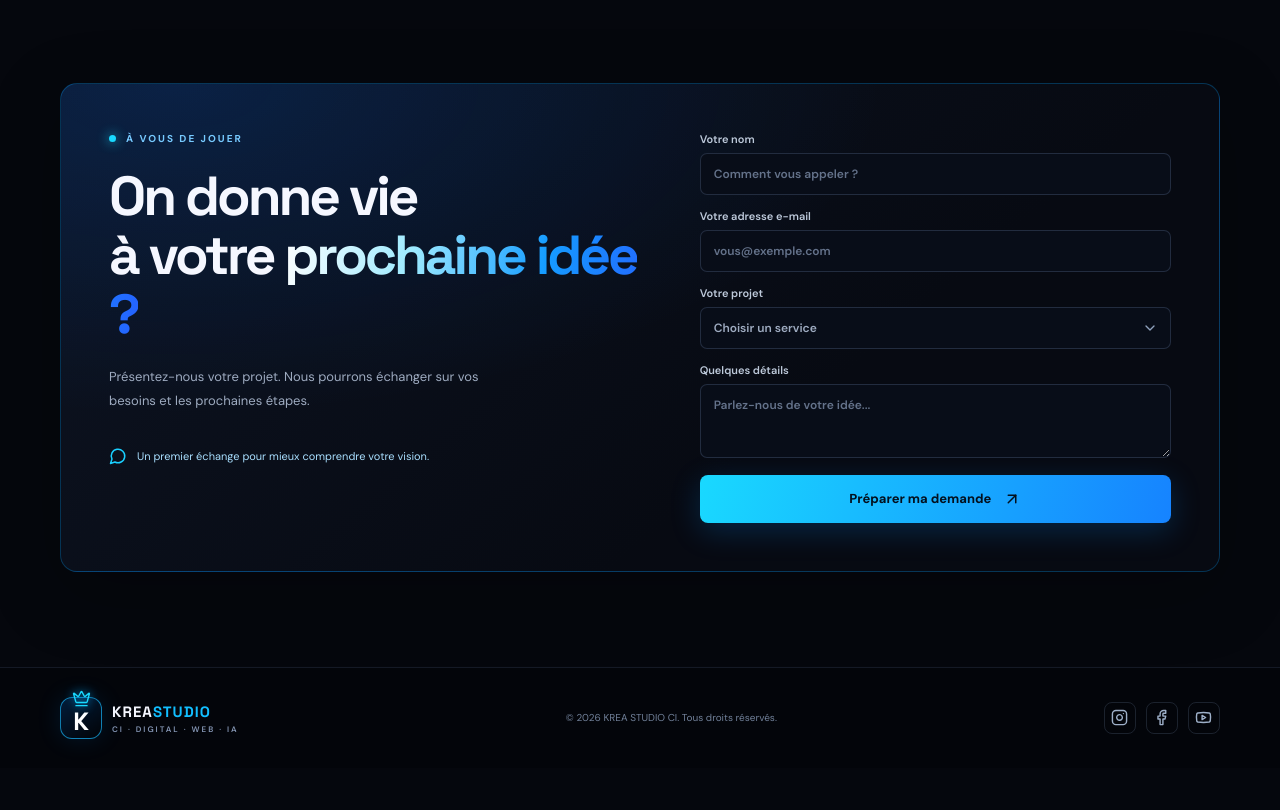
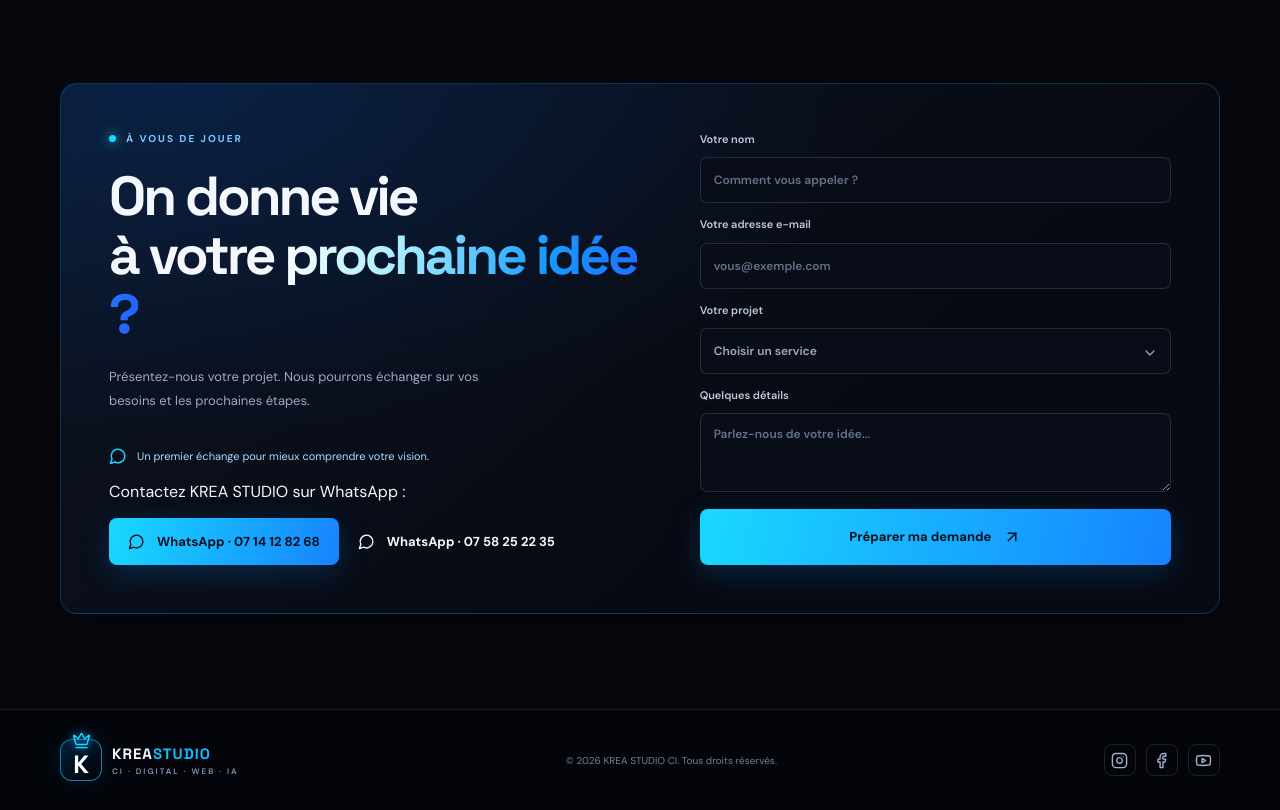
Before and after one commit to claus225/videoai-miniapp, a React (Vite) app: page / in a window 1280 px wide. Shown: the part 2660-3470 px from the top of the page. Before the commit the page ends 3426 px from the top, so only its background shows below. Built offline with nearby package versions, Linux system fonts and the light colour scheme.

Commit message:
Add WhatsApp contact links

```diff
--- a/src/App.jsx
+++ b/src/App.jsx
@@ -186,7 +186,7 @@ function App() {
 
         <section className="contact-section section container" id="contact">
           <div className="contact-panel">
-            <div className="contact-copy"><div className="eyebrow"><span className="status-dot" /> À VOUS DE JOUER</div><h2>On donne vie<br />à votre <span className="gradient-text">prochaine idée ?</span></h2><p>Présentez-nous votre projet. Nous pourrons échanger sur vos besoins et les prochaines étapes.</p><div className="contact-note"><MessageCircle size={18} /><span>Un premier échange pour mieux comprendre votre vision.</span></div></div>
+            <div className="contact-copy"><div className="eyebrow"><span className="status-dot" /> À VOUS DE JOUER</div><h2>On donne vie<br />à votre <span className="gradient-text">prochaine idée ?</span></h2><p>Présentez-nous votre projet. Nous pourrons échanger sur vos besoins et les prochaines étapes.</p><div className="contact-note"><MessageCircle size={18} /><span>Un premier échange pour mieux comprendre votre vision.</span></div><div className="whatsapp-contact"><p>Contactez KREA STUDIO sur WhatsApp :</p><a className="button button-primary" href="https://wa.me/2250714128268?text=Bonjour%20KREA%20STUDIO%2C%20je%20souhaite%20parler%20d'un%20projet." target="_blank" rel="noreferrer"><MessageCircle size={17} /> WhatsApp · 07 14 12 82 68</a><a className="button button-secondary" href="https://wa.me/2250758252235?text=Bonjour%20KREA%20STUDIO%2C%20je%20souhaite%20parler%20d'un%20projet." target="_blank" rel="noreferrer"><MessageCircle size={17} /> WhatsApp · 07 58 25 22 35</a></div></div>
             <form className="contact-form" onSubmit={handleSubmit}>
               <label>Votre nom<input required name="name" placeholder="Comment vous appeler ?" /></label>
               <label>Votre adresse e-mail<input required type="email" name="email" placeholder="vous@exemple.com" /></label>
```
